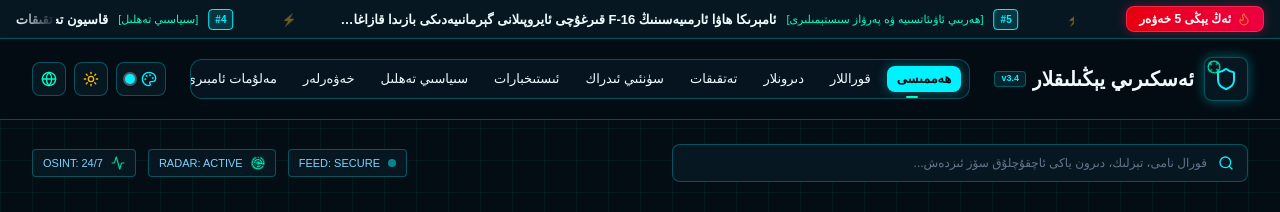
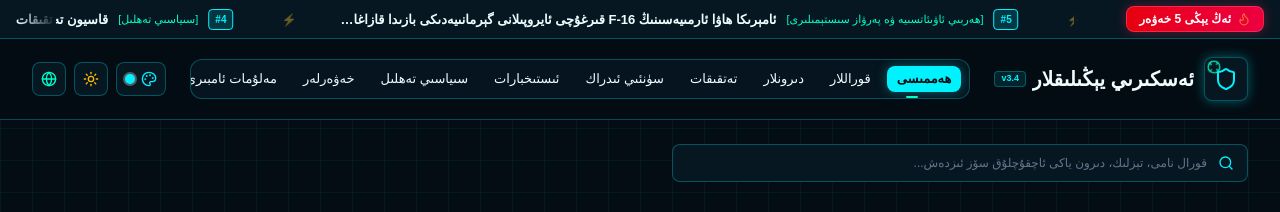
Before and after one commit to Shafaq-Teach/military-news, a React (Vite) app: page / in a window 1280 px wide. Shown: the top 212 px of the page. Built offline with nearby package versions, Linux system fonts and the light colour scheme.

Commit message:
fix: remove top telemetry badges (OSINT, RADAR, FEED) from HeroSection

```diff
--- a/src/components/home/HeroSection.tsx
+++ b/src/components/home/HeroSection.tsx
@@ -2,14 +2,12 @@
 import { useMilitary } from '../../context/MilitaryContext';
 import {
   Shield,
-  Activity,
   Cpu,
   Zap,
   Crosshair,
   Search,
   ChevronRight,
   ChevronLeft,
-  Radar,
   Radio,
   Sparkles,
   Pause,
@@ -81,11 +79,9 @@
 
       <div className="max-w-7xl mx-auto px-3 sm:px-6 lg:px-8">
 
-        {/* Top Search & Telemetry Bar */}
-        <div className="mb-6 sm:mb-8 flex flex-col md:flex-row items-stretch md:items-center justify-between gap-3 sm:gap-4">
-
-          {/* Tactical Search Box */}
-          <div className="relative flex-1 max-w-xl">
+        {/* Top Search Bar */}
+        <div className="mb-6 sm:mb-8 max-w-xl">
+          <div className="relative">
             <div className="absolute inset-y-0 start-0 ps-3.5 flex items-center pointer-events-none text-[var(--accent-primary)]">
               <Search className="w-4 h-4" />
             </div>
@@ -105,23 +101,6 @@
               </button>
             )}
           </div>
-
-          {/* Quick Telemetry Indicators */}
-          <div className="flex items-center gap-2 sm:gap-3 text-xs font-mono text-[var(--text-secondary)] shrink-0 overflow-x-auto pb-1 md:pb-0">
-            <div className="flex items-center gap-1.5 sm:gap-2 px-2.5 py-1.5 rounded bg-[var(--bg-surface)] border border-[var(--border-color)] whitespace-nowrap">
-              <span className="w-2 h-2 rounded-full bg-[var(--accent-primary)] animate-pulse"></span>
-              <span className="text-[11px]">FEED: SECURE</span>
-            </div>
-            <div className="flex items-center gap-1.5 sm:gap-2 px-2.5 py-1.5 rounded bg-[var(--bg-surface)] border border-[var(--border-color)] whitespace-nowrap">
-              <Radar className="w-3.5 h-3.5 text-[var(--accent-secondary)] animate-spin" style={{ animationDuration: '6s' }} />
-              <span className="text-[11px]">RADAR: ACTIVE</span>
-            </div>
-            <div className="flex items-center gap-1.5 sm:gap-2 px-2.5 py-1.5 rounded bg-[var(--bg-surface)] border border-[var(--border-color)] whitespace-nowrap">
-              <Activity className="w-3.5 h-3.5 text-emerald-400" />
-              <span className="text-[11px]">OSINT: 24/7</span>
-            </div>
-          </div>
-
         </div>
 
         {/* Main Hero HUD Showcase - Auto-rotating 5 latest articles */}
```
